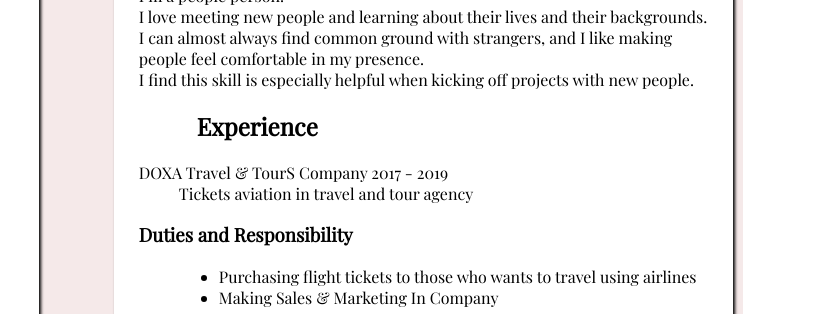
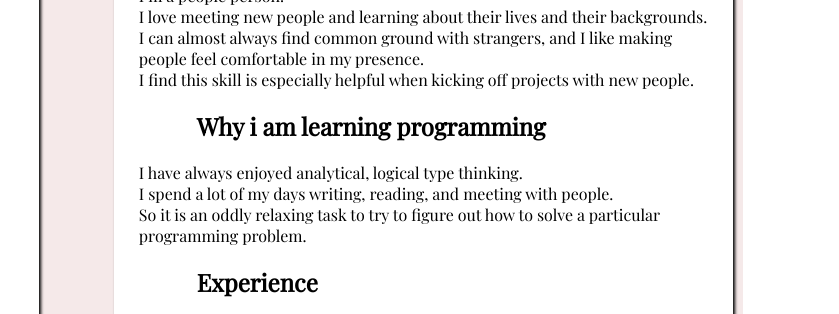
Before and after one commit to uwamahororachel/project, a plain HTML site: page index.html in a window 1280 px wide. Shown: the part 102-416 px from the top of the page, 441-1280 px from the left. Drawn offline with nearby package versions, Linux system fonts and the light colour scheme; a web font is replaced by a local one.

Commit message:
why i am learning programming

```diff
--- a/index.html
+++ b/index.html
@@ -80,6 +80,8 @@
 			<div class="about">
 				<h2><i class="far fa-address-card"></i> About</h2>
 				<p>I’m a people person.<br> I love meeting new people and learning about their lives and their backgrounds.<br> I can almost always find common ground with strangers, and I like making people feel comfortable in my presence.<br> I find this skill is especially helpful when kicking off projects with new people.<br></p>
+				<h2>Why i am learning programming</h2>
+				<p>I have always enjoyed analytical, logical type thinking. <br>I spend a lot of my days writing, reading, and meeting with people. <br>So it is an oddly relaxing task to try to figure out how to solve a particular programming problem.</p>
 
 			</div>
 			<div class="experience">
```
